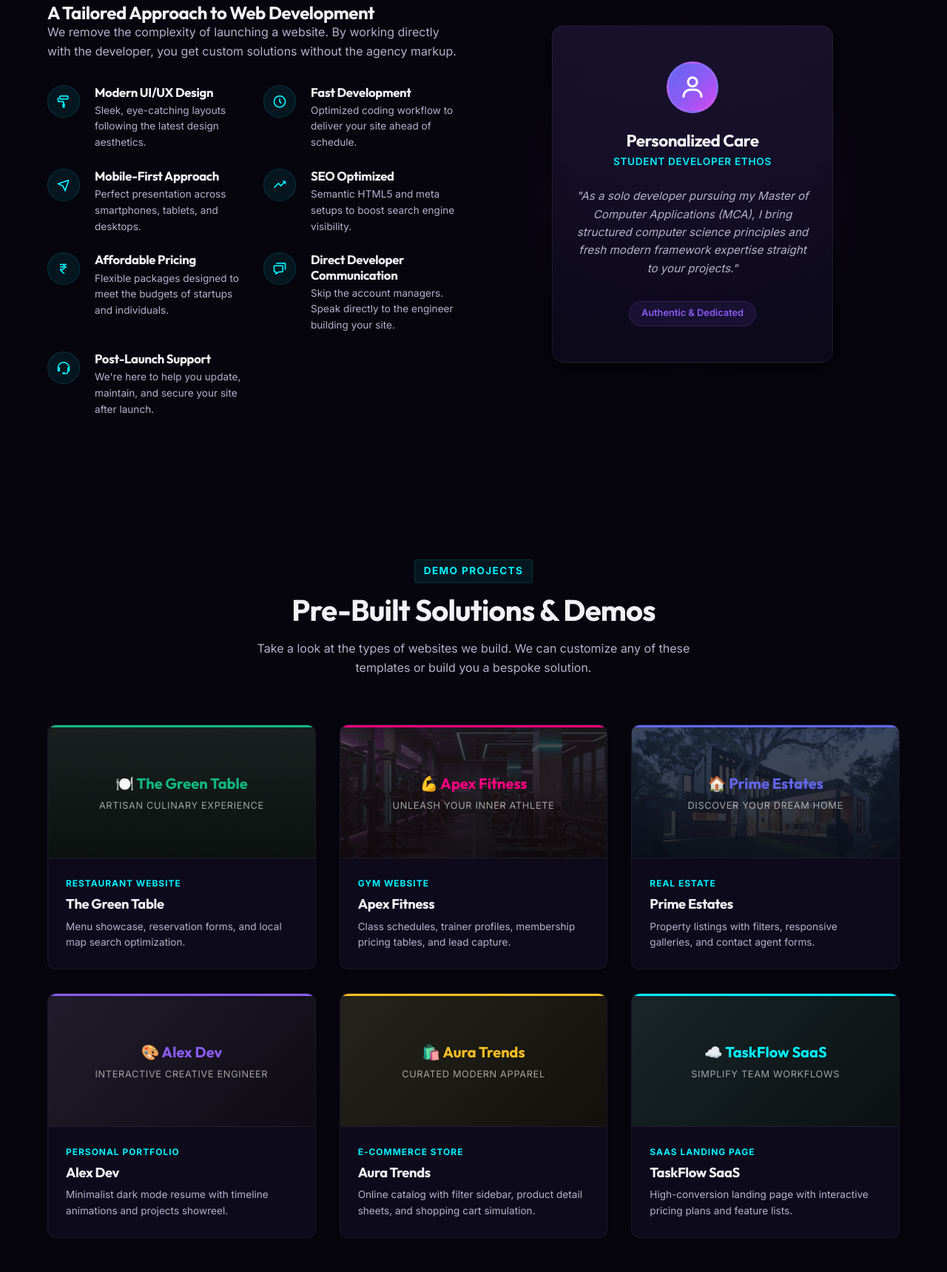
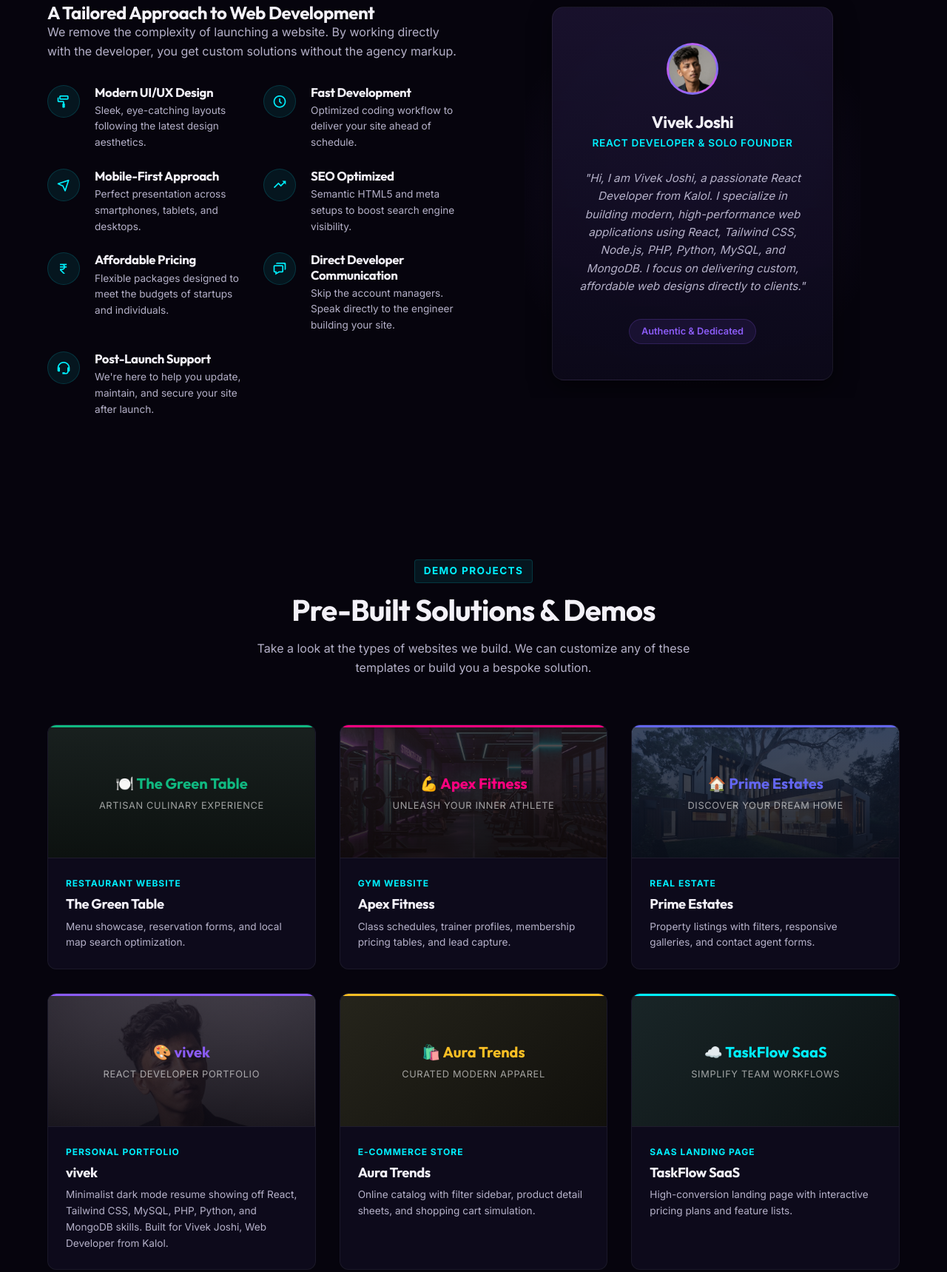
Before and after one commit to vivekjoshi53/Site-Squad, a website: page public/index.html in a window 1280 px wide. Shown: the part 2974-4693 px from the top of the page at 74% size. Drawn offline with nearby package versions, Linux system fonts and the light colour scheme.

Commit message:
Update personal portfolio card to vivek with new preview url and portrait background

```diff
--- a/public/index.html
+++ b/public/index.html
@@ -331,12 +331,12 @@
                         <div class="founder-card">
                             <div class="founder-glow"></div>
                             <div class="founder-avatar">
-                                <i class="bx bx-user"></i>
+                                <img src="vivek_portrait.jpg" alt="Vivek Joshi" class="founder-avatar-img">
                             </div>
-                            <h3>Personalized Care</h3>
-                            <p class="founder-title">Student Developer Ethos</p>
+                            <h3>Vivek Joshi</h3>
+                            <p class="founder-title">React Developer & Solo Founder</p>
                             <blockquote class="founder-quote">
-                                "As a solo developer pursuing my Master of Computer Applications (MCA), I bring structured computer science principles and fresh modern framework expertise straight to your projects."
+                                "Hi, I am Vivek Joshi, a passionate React Developer from Kalol. I specialize in building modern, high-performance web applications using React, Tailwind CSS, Node.js, PHP, Python, MySQL, and MongoDB. I focus on delivering custom, affordable web designs directly to clients."
                             </blockquote>
                             <div class="founder-footer">
                                 <span class="badge-custom">Authentic & Dedicated</span>
@@ -420,18 +420,18 @@
                     <div class="portfolio-image-wrapper">
                         <div class="project-mock-img portfolio-mock">
                             <div class="mock-content">
-                                <span class="portfolio-logo">🎨 Alex Dev</span>
-                                <p>Interactive Creative Engineer</p>
+                                <span class="portfolio-logo">🎨 vivek</span>
+                                <p>React Developer Portfolio</p>
                             </div>
                         </div>
                         <div class="portfolio-overlay">
-                            <span class="btn-preview">Preview Template</span>
+                            <a href="https://vivek-dev-rosy.vercel.app/" target="_blank" class="btn-preview" style="text-decoration: none;">Preview Template</a>
                         </div>
                     </div>
                     <div class="portfolio-info">
                         <span class="project-category">Personal Portfolio</span>
-                        <h3>Alex Dev</h3>
-                        <p>Minimalist dark mode resume with timeline animations and projects showreel.</p>
+                        <h3>vivek</h3>
+                        <p>Minimalist dark mode resume showing off React, Tailwind CSS, MySQL, PHP, Python, and MongoDB skills. Built for Vivek Joshi, Web Developer from Kalol.</p>
                     </div>
                 </div>
                 <!-- Project 5 -->
@@ -710,10 +710,17 @@
                         </div>
                     </div>
                     <div class="contact-info-card">
+                        <i class="bx bx-phone"></i>
+                        <div>
+                            <h4>WhatsApp & Call</h4>
+                            <a href="tel:+919106129458">+91 91061 29458</a>
+                        </div>
+                    </div>
+                    <div class="contact-info-card">
                         <i class="bx bx-laptop"></i>
                         <div>
                             <h4>Student Developer Trust</h4>
-                            <p>Direct contact and direct coding. No middle-man sales agents.</p>
+                            <p>Direct contact and direct coding with Vivek Joshi. No middle-man sales agents.</p>
                         </div>
                     </div>
                 </div>
@@ -814,7 +821,8 @@
             <div class="footer-contact">
                 <h4>Contact Info</h4>
                 <p><i class="bx bx-envelope"></i> vivekjoshi.53107@gmail.com</p>
-                <p><i class="bx bx-map"></i> Gandhinagar, Ahmedabad, Kalol, Kadi, Chhatral, Gujarat</p>
+                <p><i class="bx bx-phone"></i> +91 91061 29458</p>
+                <p><i class="bx bx-map"></i> Kalol, Gandhinagar, Gujarat, India</p>
                 <p class="working-time"><i class="bx bx-time-five"></i> Responses within 24 hours</p>
             </div>
         </div>
--- a/public/style.css
+++ b/public/style.css
@@ -818,6 +818,14 @@ p {
     color: #ffffff;
 }
 
+.founder-avatar-img {
+    width: 100%;
+    height: 100%;
+    border-radius: 50%;
+    object-fit: cover;
+    display: block;
+}
+
 .founder-card h3 {
     font-size: 1.4rem;
     margin-bottom: 0.25rem;
@@ -933,7 +941,12 @@ p {
 }
 .realestate-mock span { color: #6366f1; }
 
-.portfolio-mock { background: linear-gradient(135deg, #211c2b 0%, #0e0b14 100%); border-top: 3px solid #8b5cf6; }
+.portfolio-mock {
+    background: linear-gradient(rgba(33, 28, 43, 0.75), rgba(14, 11, 20, 0.9)), url('vivek_portrait.jpg');
+    background-size: cover;
+    background-position: center top;
+    border-top: 3px solid #8b5cf6;
+}
 .portfolio-mock span { color: #8b5cf6; }
 
 .ecommerce-mock { background: linear-gradient(135deg, #25241b 0%, #11100c 100%); border-top: 3px solid #fbbf24; }
```
Also changed, not shown: public/vivek_portrait.jpg (added).
